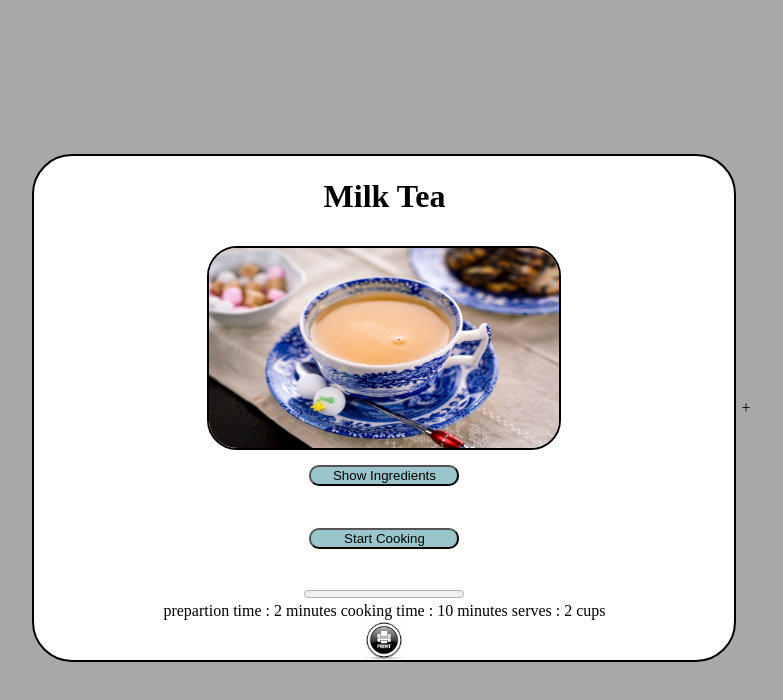
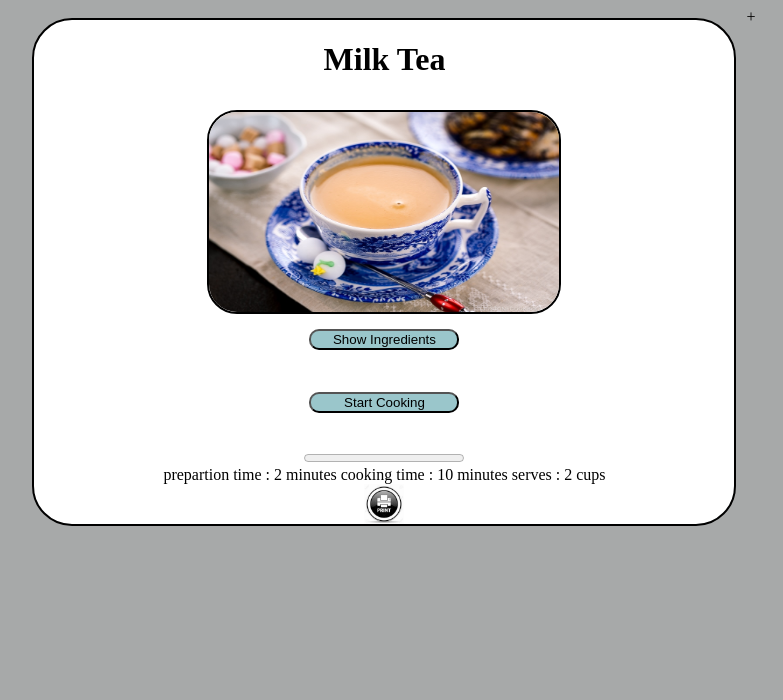
Before and after one commit to Sunil93021/assignment2, a plain HTML site: page index.html in a window 1280 px wide. Shown: the whole page, without its empty margins (259-1042 px from the left). Drawn offline with Linux system fonts and the light colour scheme.

Commit message:
fit the card in the webS

```diff
--- a/css/styles.css
+++ b/css/styles.css
@@ -7,7 +7,7 @@
     border: 2px solid black;
     background-color: rgb(255, 255, 255);
     border-radius: 40px;
-    margin : 5px;
+    margin : 10px;
 
 }
 body{
@@ -15,7 +15,7 @@ body{
     justify-content: center;
     height: 100%;
     width: 100%;
-    align-items: center;
+
     background-color: rgb(167, 169, 169);
     border-radius: 20px;
     background-image: url('../image/background.jpg');
```
